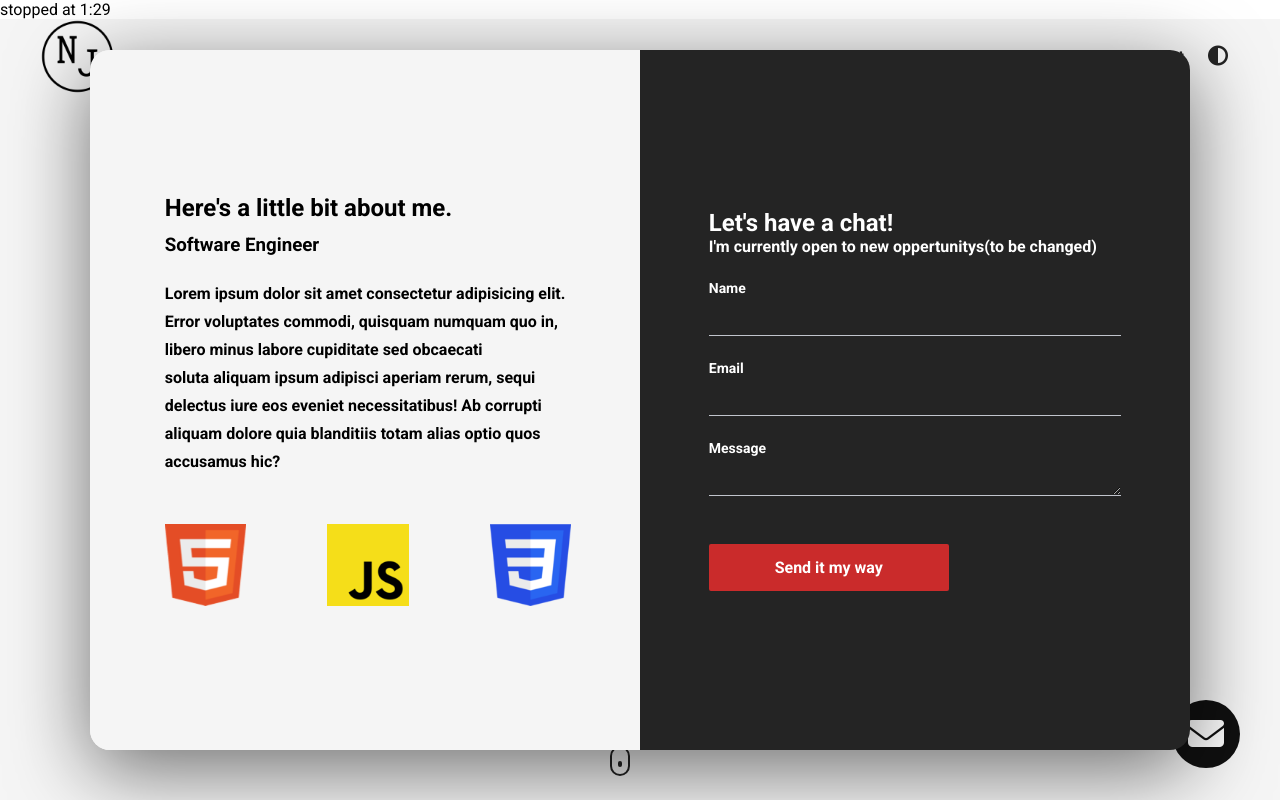
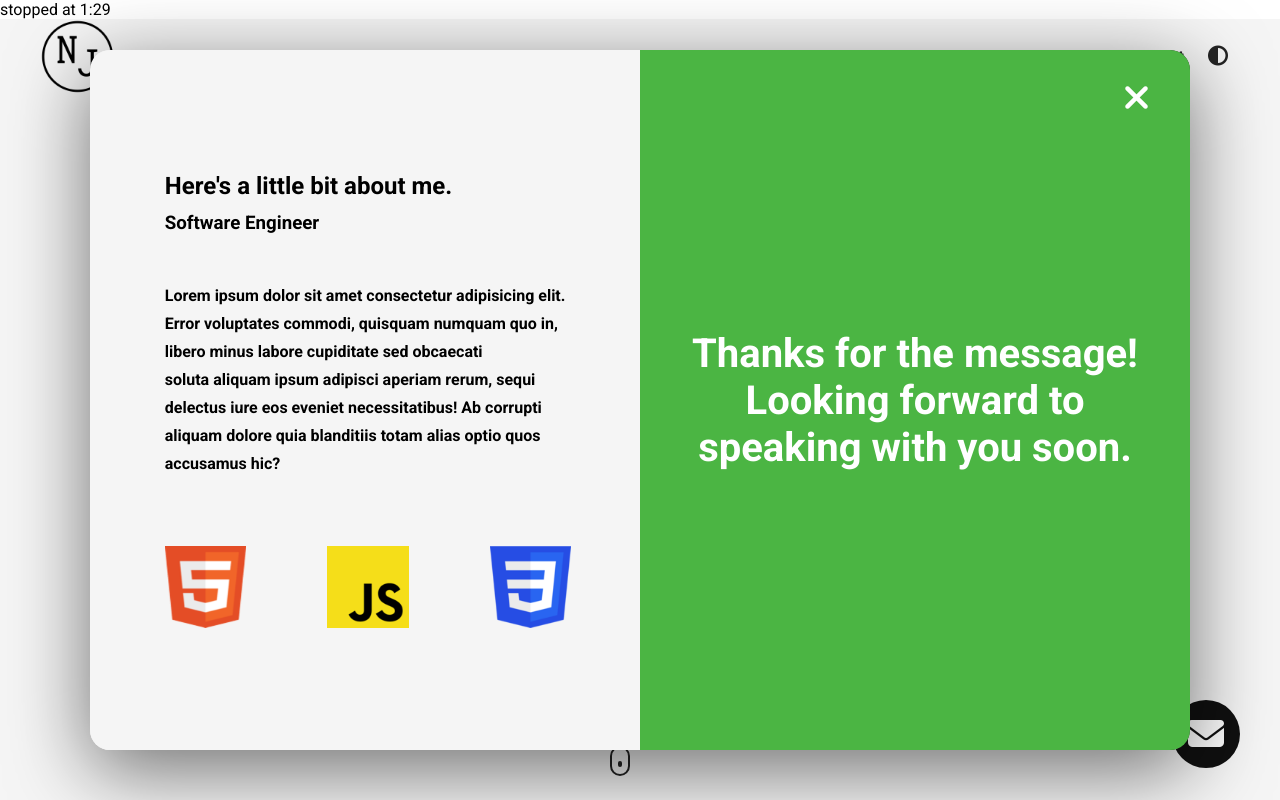
Before and after one commit to NixonJ321/E-Portfolio-2.0, a plain HTML site: page index.html in a window 1280 px wide. Shown: the top 800 px of the page. Drawn offline with Linux system fonts and the light colour scheme.

Commit message:
MODAL COMLETE!!!!

```diff
--- a/index.html
+++ b/index.html
@@ -128,8 +128,15 @@ stopped at 1:29
               </div>
               <button class="form__button">Send it my way</button>
             </form>
+            <div class="modal__overlay modal__overlay--loading">
+              <i class="fas fa-spinner"></i>
+            </div>
+            <div class="modal__overlay modal__overlay--success">
+              Thanks for the message! Looking forward to speaking with you soon.
+            </div>
           </div>
         </div>
+        <i class="fas fa-times modal__exit click"></i>
       </div>
     </section>
     <section id="projects">
--- a/style.css
+++ b/style.css
@@ -30,6 +30,17 @@ textarea {
   border-right: none;
   border-left: none;
   height: 40px;
+  transition: all 300ms;
+}
+
+input:focus,
+textarea:focus {
+  border-color: #ca2b2b;
+}
+
+textarea {
+  resize: vertical;
+  height: 100px;
 }
 
 label {
@@ -38,10 +49,11 @@ label {
 }
 .click:hover {
   transform: scale(1.1);
+  cursor: pointer;
 }
 
-.click:focus {
-  transform: scale(0.9);
+.click:active {
+  transform: scale(0.8);
 }
 
 .click {
@@ -266,6 +278,7 @@ MODAL
   width: 50%;
   display: flex;
   align-items: center;
+  position: relative;
 }
 
 .modal__about {
@@ -285,7 +298,7 @@ MODAL
 }
 
 .modal__about--sub-title {
-  margin: 12px 0px 24px 0px;
+  margin: 12px 0px 48px 0px;
 }
 
 .modal__about--para {
@@ -300,6 +313,7 @@ MODAL
 }
 
 .language__wrapper {
+  margin-top: 20px;
   width: 20%;
   display: flex;
   flex-direction: column;
@@ -352,6 +366,10 @@ MODAL
   width: 75%;
 }
 
+.modal__contact--sub-title {
+  margin-top: 12px;
+}
+
 .form__item {
   margin-top: 24px;
 }
@@ -381,6 +399,57 @@ MODAL
   color: #ca2b2b;
   border-color: #ca2b2b;
 }
+
+.modal__overlay {
+  position: absolute;
+  top: 0;
+  left: 0;
+  width: 100%;
+  height: 100%;
+  display: flex;
+  align-items: center;
+  justify-content: center;
+}
+
+.modal__overlay--loading {
+  background-color: #242424;
+  font-size: 80px;
+  z-index: -1;
+}
+
+.fa-spinner {
+  animation: spinner 750ms infinite linear;
+}
+
+@keyframes spinner {
+  0% {
+    rotate: 0;
+  }
+
+  100% {
+    rotate: 360deg;
+  }
+}
+
+.modal__overlay--success {
+  background-color: #4bb543;
+  font-size: 40px;
+  font-weight: 700;
+  text-align: center;
+  padding: 50px;
+}
+
+.modal__exit {
+  position: absolute;
+  top: 30;
+  right: 40;
+  font-size: 36px;
+  color: white;
+  transition: all 300ms;
+  z-index: 100;
+}
+
+
 
 /*
 
```
